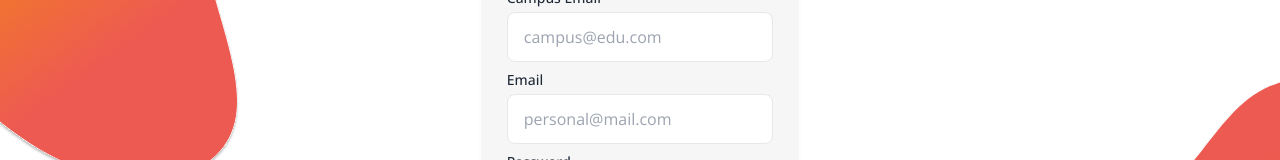
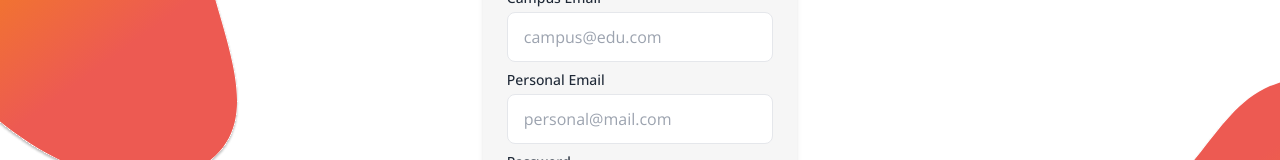
Before and after one commit to KMUTT-CampusLink/campus-client, a React (Vite) app: page /regis/activation in a window 1280 px wide. Shown: the part 260-420 px from the top of the page. Built offline with nearby package versions, Linux system fonts and the light colour scheme; a web font is replaced by a local one.

Commit message:
campus name change again

```diff
--- a/src/modules/registration/components/FormComponents/ActivationForm.jsx
+++ b/src/modules/registration/components/FormComponents/ActivationForm.jsx
@@ -3,8 +3,8 @@ import FormInput from "./FormInput";
 import { formHead, formBg, button } from "../../styles/styles";
 import SmallNavText from "./SmallNavText";
 function ActivationForm() {
-  const [email, setEmail] = useState("");
-  const [campusEmail, setCampusEmail] = useState("");
+  const [personal_email, setEmail] = useState("");
+  const [campus_email, setCampusEmail] = useState("");
   const [password, setPassword] = useState("");
   const [confirmPassword, setConfirmPassword] = useState("");
   const [showPassword, setShowPassword] = useState(false);
@@ -21,9 +21,9 @@ function ActivationForm() {
     }
     console.log(
       "Personal Email:",
-      email,
+      personal_email,
       "Campus Email:",
-      campusEmail,
+      campus_email,
       "Password:",
       password
     );
@@ -39,16 +39,16 @@ function ActivationForm() {
           name="Campus Email"
           type="email"
           placeholder="campus@edu.com"
-          value={campusEmail}
+          value={campus_email}
           onChange={(e) => setCampusEmail(e.target.value)}
         />
 
         {/* Personal Email */}
         <FormInput
-          name="Email"
+          name="Personal Email"
           type="email"
           placeholder="personal@mail.com"
-          value={email}
+          value={personal_email}
           onChange={(e) => setEmail(e.target.value)}
         />
 
--- a/src/modules/registration/components/FormComponents/LoginForm.jsx
+++ b/src/modules/registration/components/FormComponents/LoginForm.jsx
@@ -4,7 +4,7 @@ import { formHead, formBg, button } from "../../styles/styles";
 import SmallNavText from "./SmallNavText";
 
 function LoginForm() {
-  const [campusEmail, setCampusEmail] = useState("");
+  const [campus_email, setCampusEmail] = useState("");
   const [password, setPassword] = useState("");
   const [showPassword, setShowPassword] = useState(false);
 
@@ -15,7 +15,7 @@ function LoginForm() {
   const handleSubmit = (e) => {
     e.preventDefault();
     // Handle form submission
-    console.log("Campus Email:", campusEmail, "Password:", password);
+    console.log("Campus Email:", campus_email, "Password:", password);
   };
 
   return (
@@ -28,7 +28,7 @@ function LoginForm() {
           name="Campus Email"
           type="email"
           placeholder="campus@edu.com"
-          value={campusEmail}
+          value={campus_email}
           onChange={(e) => setCampusEmail(e.target.value)}
         />
 
```
